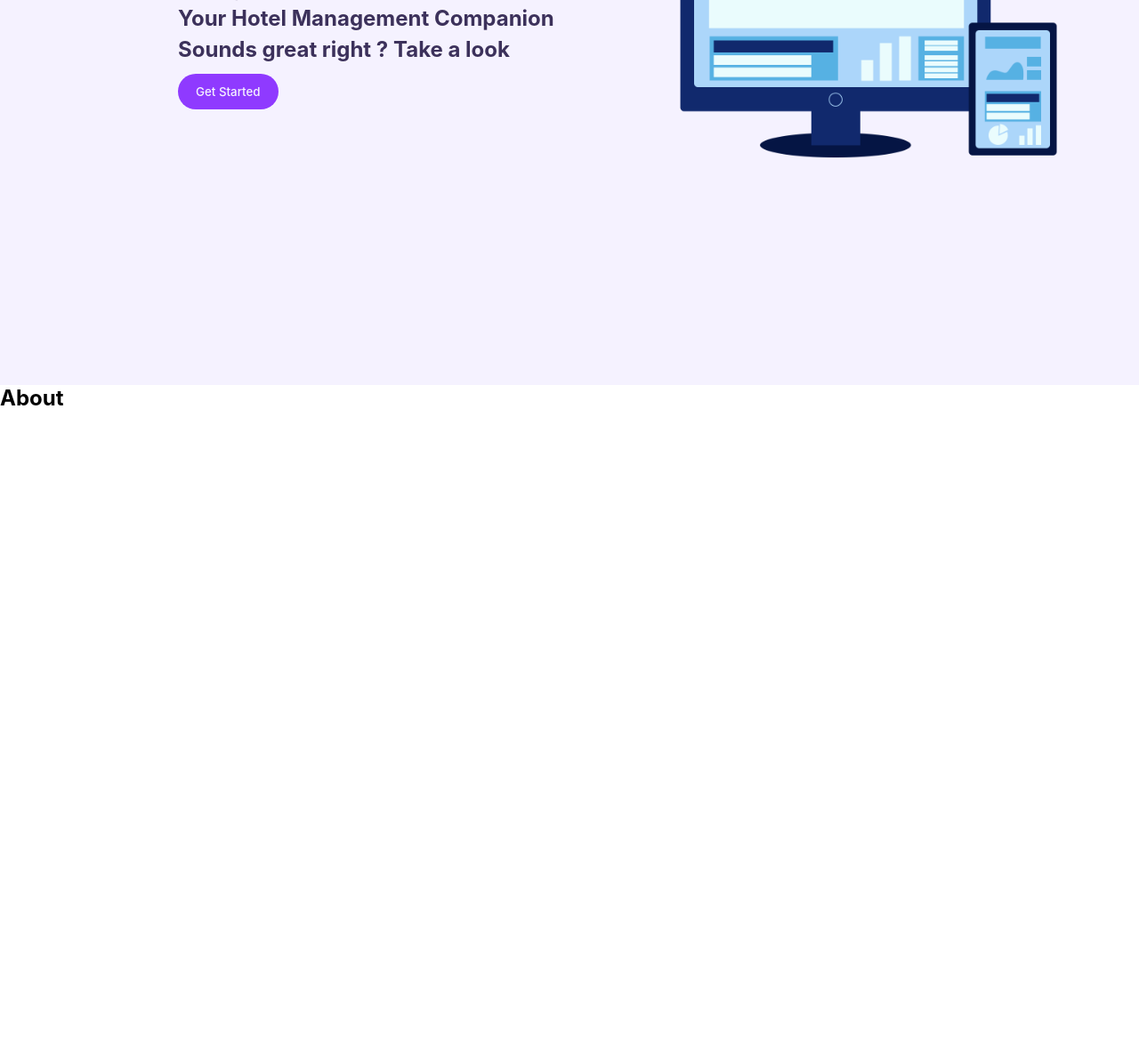
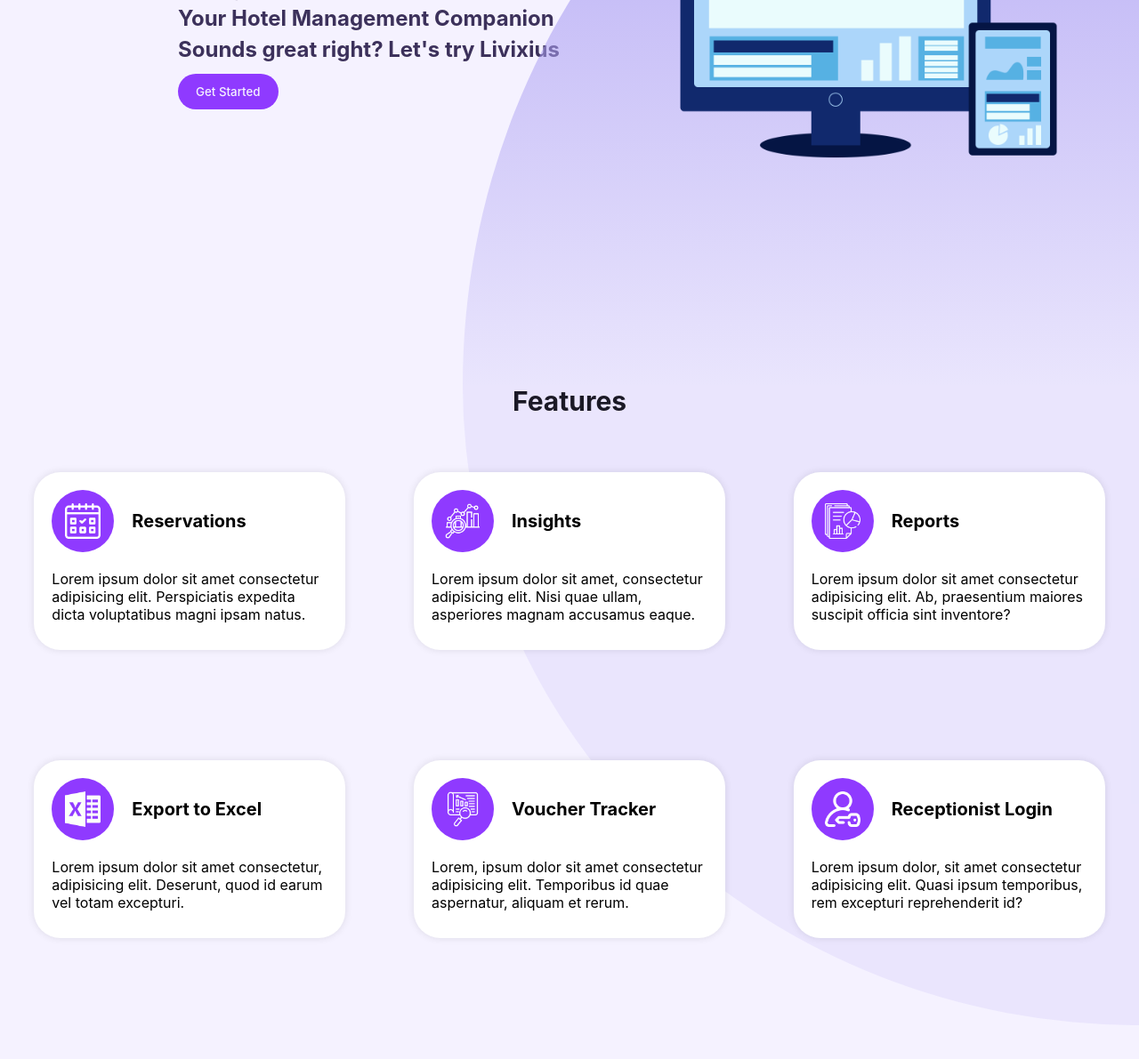
Before and after one commit to Poovarasan-A/Livixius-web, a plain HTML site: page index.html in a window 1280 px wide. Shown: the part 367-1558 px from the top of the page at 89% size. Before the commit the page ends 829 px from the top, so only its background shows below. Drawn offline with Linux system fonts and the light colour scheme.

Commit message:
feature added

```diff
--- a/index.html
+++ b/index.html
@@ -4,7 +4,7 @@
     <meta charset="UTF-8" />
     <meta name="viewport" content="width=device-width, initial-scale=1.0" />
     <link rel="stylesheet" href="style.css" />
-    <title>LIVIXIUS</title>
+    <title>Livixius</title>
   </head>
   <body>
     <section id="home">
@@ -13,29 +13,90 @@
         <h2 class="logo">Livixius</h2>
         <ul>
           <li><a href="#home">Home</a></li>
-          <li><a href="#">Features</a></li>
+          <li><a href="#features" class="active">Features</a></li>
           <li><a href="#about">About</a></li>
           <li><a href="#">Pricing</a></li>
           <li><a href="#">Contact</a></li>
         </ul>
-        <button>Get Demo</button>
+        <button>Request Demo</button>
       </nav>
       <div class="homePage">
         <div class="wlcm">
           <h1>Hey ! I am<span> LIVIXIUS</span></h1>
           <h2>
-            Your Hotel Management Companion<br />Sounds great right ? Take a
-            look
+            Your Hotel Management Companion<br />Sounds great right? Let's try Livixius
           </h2>
           <button>Get Started</button>
         </div>
         <div class="wlcmImg">
           <img src="./assets/Desktop-home.png" alt="Desktop Image" />
+          <div class="bgAnim1"></div>
         </div>
       </div>
     </section>
-    <section id="about">
-      <h1>About</h1>
+    <!-- ---------------------------Homepage ends here------------------------------------- -->
+    <section id="features">
+      <div class="bgAnim2"></div>
+      <h1>Features</h1>
+      <div class="boxes">
+        <div class="box1">
+          <div class="f-head">
+            <div class="icon-circle"><img src="./assets/booking.png" alt="" /></div>
+            <strong>Reservations</strong>
+          </div>
+          <div class="f-foot">
+            <p>Lorem ipsum dolor sit amet consectetur adipisicing elit. Perspiciatis expedita dicta voluptatibus magni ipsam natus.</p>
+          </div>
+        </div>
+        <div class="box2">
+          <div class="f-head">
+            <div class="icon-circle"><img src="./assets/insight.png" alt="" /></div>
+            <strong>Insights</strong>
+          </div>
+          <div class="f-foot">
+            <p>Lorem ipsum dolor sit amet, consectetur adipisicing elit. Nisi quae ullam, asperiores magnam accusamus eaque.</p>
+          </div>
+        </div>
+          <div class="box3">
+            <div class="f-head">
+              <div class="icon-circle"><img src="./assets/report.png" alt="" /></div>
+              <strong>Reports</strong>
+            </div>
+            <div class="f-foot">
+              <p>Lorem ipsum dolor sit amet consectetur adipisicing elit. Ab, praesentium maiores suscipit officia sint inventore?</p>
+            </div>
+          </div>
+          <div class="box4">
+            <div class="f-head">
+              <div class="icon-circle"><img src="./assets/excel-file.png" alt="" /></div>
+              <strong>Export to Excel</strong>
+            </div>
+            <div class="f-foot">
+              <p>Lorem ipsum dolor sit amet consectetur, adipisicing elit. Deserunt, quod id earum vel totam excepturi.</p>
+            </div>
+          </div>
+          <div class="box5">
+            <div class="f-head">
+              <div class="icon-circle"><img src="./assets/report (1).png" alt="" /></div>
+              <strong>Voucher Tracker</strong>
+            </div>
+            <div class="f-foot">
+              <p>Lorem, ipsum dolor sit amet consectetur adipisicing elit. Temporibus id quae aspernatur, aliquam et rerum.</p>
+            </div>
+          </div>
+          <div class="box6">
+            <div class="f-head">
+              <div class="icon-circle"><img src="./assets/login.png" alt="" /></div>
+              <strong>Receptionist Login</strong>
+            </div>
+            <div class="f-foot">
+              <p>Lorem ipsum dolor, sit amet consectetur adipisicing elit. Quasi ipsum temporibus, rem excepturi reprehenderit id?</p>
+            </div>
+          </div>
+        </div>
+      </div>
     </section>
+    <!-- --------------------------------Features page ends here------------------------------------ -->
+    <section id="about"></section>
   </body>
 </html>
--- a/style.css
+++ b/style.css
@@ -26,6 +26,7 @@ nav {
   justify-content: space-around;
   background-color: var(--white-color);
   position: fixed;
+  z-index: 3;
   box-shadow: 0px 0px 8px rgba(0, 0, 0, 0.5);
 }
 nav h2 {
@@ -42,13 +43,14 @@ nav ul {
 nav ul a {
   text-decoration: none;
   color: var(--text-color);
+  font-weight: 600;
 }
-nav ul li {
-  font-weight: 500;
-}
-nav ul li:hover {
+nav ul a:hover {
   color: var(--light-color);
   cursor: pointer;
+}
+nav ul a.active {
+  color: var(--light-color);
 }
 button {
   color: var(--white-color);
@@ -104,8 +106,104 @@ nav button {
 .wlcmImg img {
   width: 500px;
   transition: 0.5s;
+  position: relative;
+  z-index: 2;
 }
 .wlcmImg img:hover {
   transform: scale(1.1);
   cursor: pointer;
 }
+.bgAnim1 {
+  width: 760px;
+  height: 100%;
+  background: linear-gradient(#ab9ff2, #ab9ff228);
+  position: absolute;
+  right: 0;
+  bottom: 0;
+  z-index: 1;
+  border-top-left-radius: 100%;
+}
+/* ---------------------Features------------------ */
+#features {
+  width: 100%;
+  height: 90vh;
+  background-color: var(--white-color);
+  position: relative;
+}
+#features h1 {
+  text-align: center;
+  font-size: 30px;
+}
+.bgAnim2 {
+  width: 760px;
+  height: 100%;
+  background-color: #ab9ff228;
+  position: absolute;
+  right: 0;
+  bottom: 0;
+  z-index: 1;
+  border-bottom-left-radius: 100%;
+}
+.boxes {
+  height: 90%;
+  display: grid;
+  place-items: center;
+  grid-template-columns: 1fr 1fr 1fr;
+  position: relative;
+  z-index: 2;
+}
+.boxes .box1,
+.box2,
+.box3,
+.box4,
+.box5,
+.box6 {
+  width: 350px;
+  height: 200px;
+  background-color: #fff;
+  box-shadow: 0px 0px 8px rgba(0, 0, 0, 0.1);
+  border-radius: 30px;
+  padding: 10px;
+  display: flex;
+  flex-direction: column;
+  transition: 0.3s ease-in-out;
+}
+.boxes .box1:hover,
+.box2:hover,
+.box3:hover,
+.box4:hover,
+.box5:hover,
+.box6:hover {
+  background-color: #ab9ff2;
+  cursor: pointer;
+  color: #fff;
+}
+.boxes .f-head {
+  display: flex;
+  align-items: center;
+}
+.boxes strong {
+  font-size: 20px;
+}
+.boxes .f-foot {
+  padding: 10px;
+}
+.boxes .icon-circle {
+  width: 70px;
+  height: 70px;
+  border-radius: 50%;
+  margin: 10px 20px 10px 10px;
+  background-color: var(--light-color);
+  display: grid;
+  place-items: center;
+}
+.boxes img {
+  width: 40px;
+  filter: invert(100%);
+}
+/* ----------------------About page starts------------------------ */
+#about {
+  width: 100%;
+  height: 90vh;
+  background-color: var(--white-color);
+}
```
Also changed, not shown: assets/booking.png (added), assets/excel-file.png (added), assets/insight.png (added), assets/livixius logo.png (added), assets/login.png (added), assets/report (1).png (added), assets/report.png (added).
